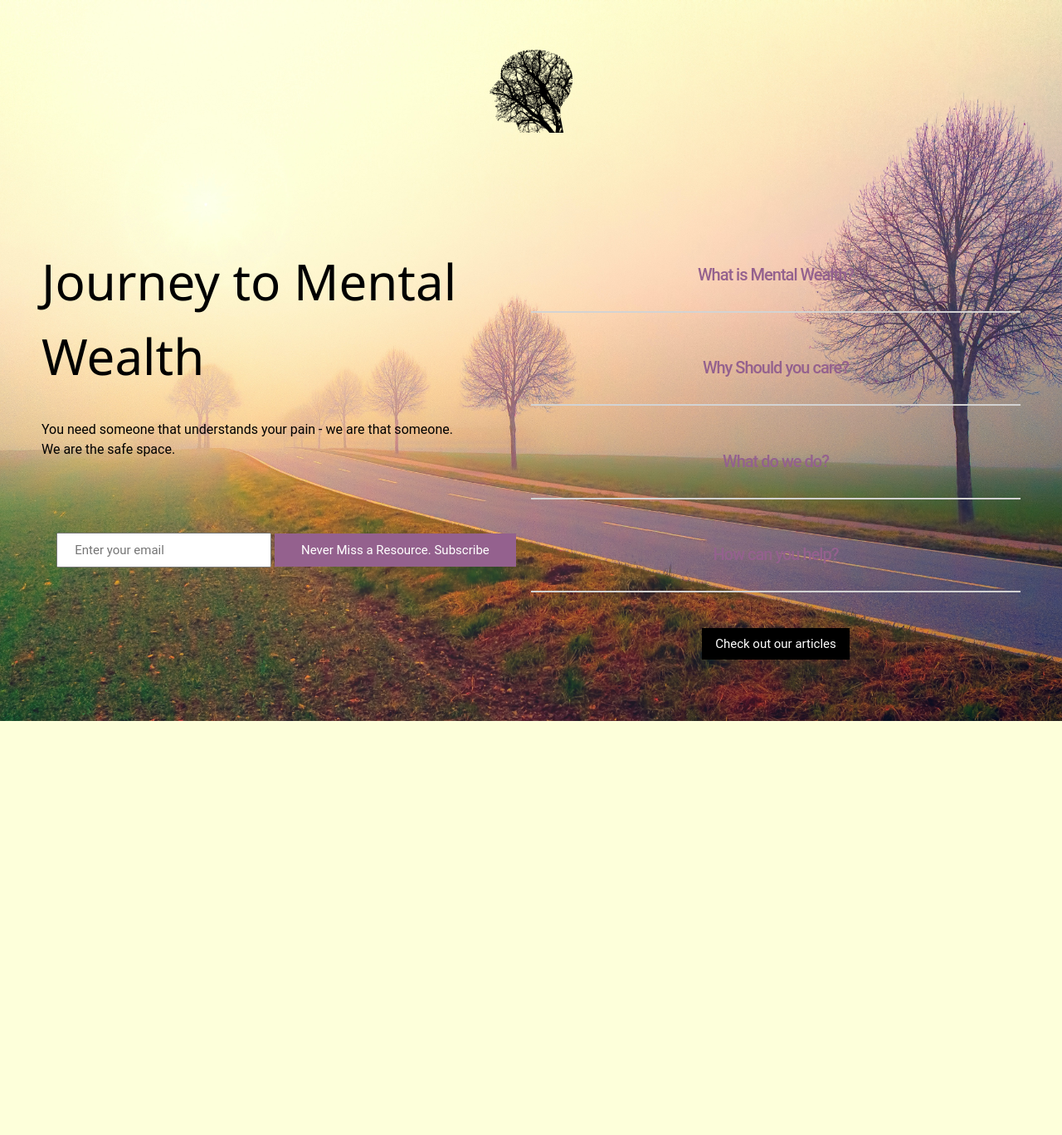
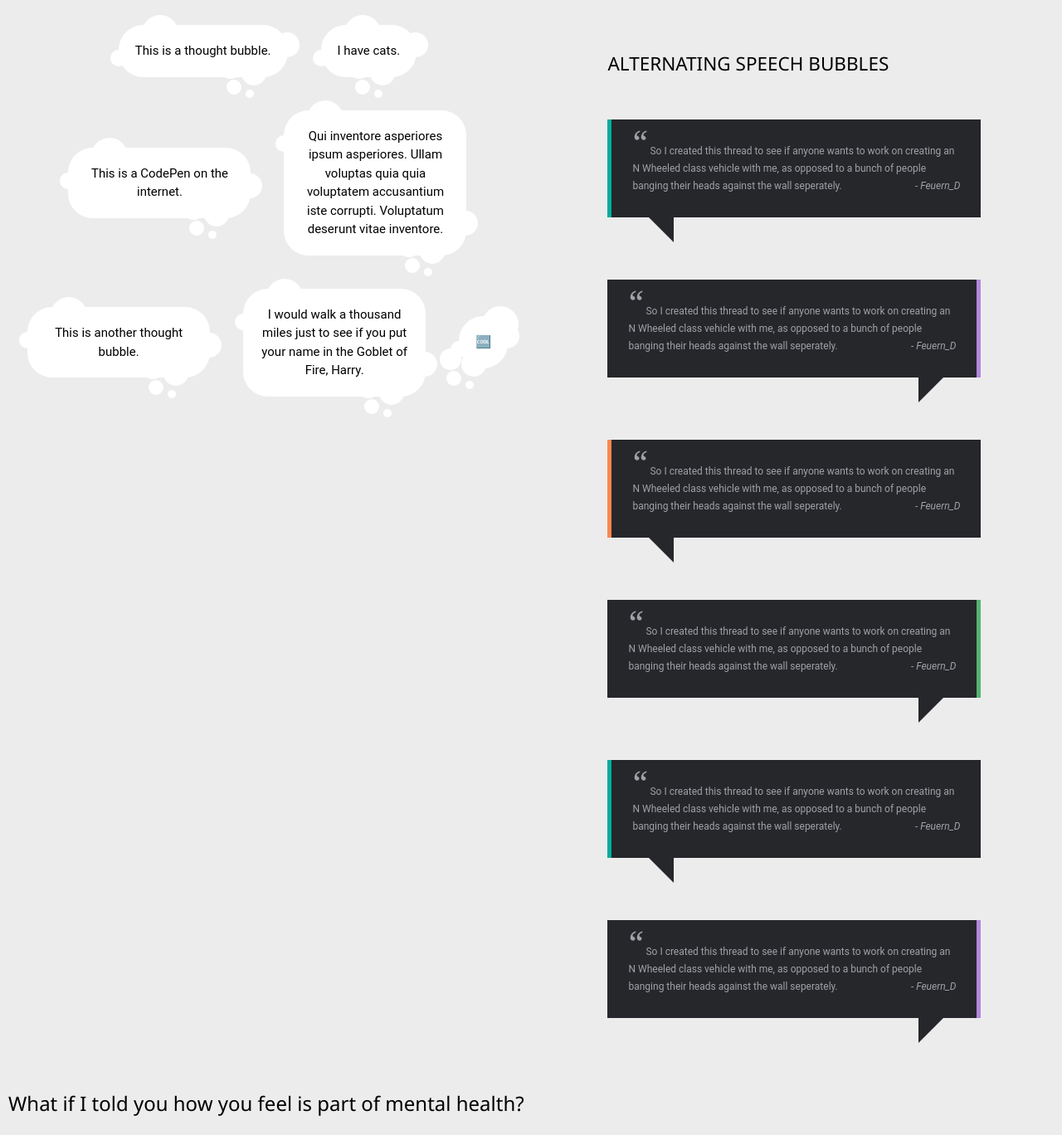
Before and after one commit to software-for-change/mental-health, a PHP site: page / in a window 1280 px wide. Shown: the whole page at 83% size. Before the commit the page ends 869 px from the top, so only its background shows below. Run offline with PHP 8.4, Linux system fonts and the light colour scheme; some libraries are stand-ins or nearby versions.

Commit message:
added a chat box and thought bubbles for the index page

```diff
--- /dev/null
+++ b/index.html
@@ -0,0 +1,84 @@
+<!DOCTYPE html>
+<html>
+<title>J2MW</title>
+<meta charset="UTF-8">
+<meta name="viewport" content="width=device-width, initial-scale=1">
+<link rel="stylesheet" href="https://www.w3schools.com/w3css/4/w3.css">
+<link rel="stylesheet" href="https://fonts.googleapis.com/css?family=Raleway">
+<link href="https://fonts.googleapis.com/css2?family=IBM+Plex+Serif:ital,wght@0,100;0,200;0,300;0,400;0,500;0,600;0,700;1,100;1,200;1,300;1,400;1,500;1,600&display=swap" rel="stylesheet">
+<link rel="stylesheet" href="style.css">
+<link href="https://fonts.googleapis.com/css?family=Open+Sans:300i,400" rel="stylesheet">
+
+<script src="jquery-3.5.1.min.js"></script>
+
+<body>
+    <div class="bgimg w3-display-container w3-animate-opacity w3-text-black">
+        <div class="row">
+            <div class="w3-half mental-qtns">
+                <div class="thought">This is a thought bubble.</div>
+                <div class="thought">I have cats.</div>
+                <div class="thought">This is a CodePen on the internet.</div>
+                <div class="thought">Qui inventore asperiores ipsum asperiores. Ullam voluptas quia quia voluptatem accusantium iste corrupti. Voluptatum deserunt vitae inventore.</div>
+                <div class="thought">This is another thought bubble.</div>
+                <div class="thought">I would walk a thousand miles just to see if you put your name in the Goblet of Fire, Harry.</div>
+                <div class="thought"> &#x1f192; </div>
+            </div>
+
+            <div class="w3-half chat-box">
+                <div class='wrapper'>
+                    <h1 class='text-center'>
+                        Alternating Speech Bubbles
+                    </h1>
+                    <div class='speechbubble'>
+                        <p>
+                            So I created this thread to see if anyone wants to work on creating an N Wheeled class vehicle with me, as opposed to a bunch of people banging their heads against the wall seperately.
+                            <span class='username'>Feuern_D</span>
+                        </p>
+                    </div>
+                    <div class='speechbubble'>
+                        <p>
+                            So I created this thread to see if anyone wants to work on creating an N Wheeled class vehicle with me, as opposed to a bunch of people banging their heads against the wall seperately.
+                            <span class='username'>Feuern_D</span>
+                        </p>
+                    </div>
+                    <div class='speechbubble'>
+                        <p>
+                            So I created this thread to see if anyone wants to work on creating an N Wheeled class vehicle with me, as opposed to a bunch of people banging their heads against the wall seperately.
+                            <span class='username'>Feuern_D</span>
+                        </p>
+                    </div>
+                    <div class='speechbubble'>
+                        <p>
+                            So I created this thread to see if anyone wants to work on creating an N Wheeled class vehicle with me, as opposed to a bunch of people banging their heads against the wall seperately.
+                            <span class='username'>Feuern_D</span>
+                        </p>
+                    </div>
+                    <div class='speechbubble'>
+                        <p>
+                            So I created this thread to see if anyone wants to work on creating an N Wheeled class vehicle with me, as opposed to a bunch of people banging their heads against the wall seperately.
+                            <span class='username'>Feuern_D</span>
+                        </p>
+                    </div>
+                    <div class='speechbubble'>
+                        <p>
+                            So I created this thread to see if anyone wants to work on creating an N Wheeled class vehicle with me, as opposed to a bunch of people banging their heads against the wall seperately.
+                            <span class='username'>Feuern_D</span>
+                        </p>
+                    </div>
+                </div>
+
+            </div>
+        </div>
+
+        <div class="">
+            <h3>What if I told you how you feel is part of mental health?</h3>
+        </div>
+
+    </div>
+    <script src="https://ajax.googleapis.com/ajax/libs/jquery/3.5.1/jquery.min.js"></script>
+    <script>
+    </script>
+
+</body>
+
+</html>
--- a/index.php
+++ /dev/null
@@ -1,111 +0,0 @@
-<!DOCTYPE html>
-<html>
-<title>J2MW</title>
-<meta charset="UTF-8">
-<meta name="viewport" content="width=device-width, initial-scale=1">
-<link rel="stylesheet" href="https://www.w3schools.com/w3css/4/w3.css">
-<link rel="stylesheet" href="https://fonts.googleapis.com/css?family=Raleway">
-<link href="https://fonts.googleapis.com/css2?family=IBM+Plex+Serif:ital,wght@0,100;0,200;0,300;0,400;0,500;0,600;0,700;1,100;1,200;1,300;1,400;1,500;1,600&display=swap" rel="stylesheet">
-<link rel="stylesheet" href="style.css">
-<link href="https://fonts.googleapis.com/css?family=Open+Sans:300i,400" rel="stylesheet">
-
-<script src="jquery-3.5.1.min.js"></script>
-
-<body>
-    <div class="bgimg w3-display-container w3-animate-opacity w3-text-white">
-        <div class="content landing-page">
-            <div class="landing-img header-img">
-                <img src="images/head.png" alt="">
-            </div>
-
-
-            <div class="w3-row row-content">
-                <div class="w3-half">
-                    <div class="index-heading">
-                        <h3 class="w3-padding-16">Journey to Mental Wealth</h3>
-                        <p>You need someone that understands your pain - we are that someone. We are the safe space.
-                        </p>
-                    </div>
-
-                    <!-- subscribe button -->
-                    <div class="w3-center subscribe-form w3-padding-64">
-                        <form action="">
-                            <input class="email-field" type="text" placeholder="Enter your email">
-                            <input class="subscribe" type="submit" value="Never Miss a Resource. Subscribe">
-                        </form>
-
-                        <a href="#info" class="glow">See more</a>
-
-                    </div>
-
-
-
-                </div>
-
-                <!-- info links  -->
-                <div id="info" class="info-links w3-center w3-padding-64 w3-half">
-                    <button id="1" onclick="about()" class="aboutButton">What is Mental Wealth?</button>
-                    <hr class="about-line">
-                    <p class="centerp" id="about"></p><br>
-                    <button id="2" onclick="student()" class="aboutButton">Why Should you care?</button>
-                    <hr class="about-line">
-                    <p class="centerp" id="student"></p><br>
-                    <button id="3" onclick="tutor()" class="aboutButton">What do we do?</button>
-                    <hr class="about-line">
-                    <p class="centerp" id="tutor"></p><br>
-                    <button id="4" onclick="benefits()" class="aboutButton">How can you help?</button>
-                    <hr class="about-line">
-                    <p class="centerp" id="benefits"></p><br>
-
-                    <a class="w3-center w3-button w3-black" href="home.php">Check out our articles</a>
-                </div>
-
-            </div>
-
-
-
-
-
-
-        </div>
-
-    </div>
-    <script src="https://ajax.googleapis.com/ajax/libs/jquery/3.5.1/jquery.min.js"></script>
-    <script>
-        function about() {
-            if (document.getElementById("about").innerHTML == "") {
-                document.getElementById("about").innerHTML = "At UBtutoring, we know how challenging computer science courses can be (we are computer science students ourselves!), so we created a system to help student sand tutors find each other in a social setting. You are free to browse different courses for a tutor, view information about that tutor, and choose a tutor who's schedule aligns with yours.";
-
-            } else {
-                document.getElementById("about").innerHTML = "";
-            }
-        }
-
-        function student() {
-            if (document.getElementById("student").innerHTML == "") {
-                document.getElementById("student").innerHTML = "Any current student at UB can sign up to be a student, we just ask that you are currently in the class that you choose to be tutored in to make sure the students that need help with their grades are able to get it. Once you create an account, you can start browsing classes, adding to your profile, and making appointments with tutors.!";
-            } else {
-                document.getElementById("student").innerHTML = "";
-            }
-        }
-
-        function tutor() {
-            if (document.getElementById("tutor").innerHTML == "") {
-                document.getElementById("tutor").innerHTML = "Any student at UB, whether undergraduate, graduate, or post-graduate can sign up to be a tutor with UBtutoring as long as you have a valid UB email address. As of right now, our site only allows tutors to choose one class to teach, in the future we are hoping to expand those options! Once you choose a course an complete sign-up, it encouraged that you complete.";
-            } else {
-                document.getElementById("tutor").innerHTML = "";
-            }
-        }
-
-        function benefits() {
-            if (document.getElementById("benefits").innerHTML == "") {
-                document.getElementById("benefits").innerHTML = "Being a tutor is fulfilling, looks great on a resume, and is easy to track the hours you put in with UBtutoring! On your tutor profile page, there is an element called \"tutor score\". This is updated every time a student completes a tutoring session with you. You can use this to track your time with us, as well as cite it on your resume. We are curently working with UB to allow a certain number of tutoring hours to count as credit hours so keep checking back!";
-            } else {
-                document.getElementById("benefits").innerHTML = "";
-            }
-        }
-    </script>
-
-</body>
-
-</html>
--- a/style.css
+++ b/style.css
@@ -382,168 +382,176 @@ html {
 }
 
 .bgimg {
-    background-image: url('road.jpg');
+    /* background-image: url('road.jpg'); */
     min-height: 100%;
     background-position: center;
     background-size: cover;
+    padding: 10px;
 }
 
 
-/* the cards on the index page */
+/* thought bubbles */
 
-.index-container {
-    height: 40vh;
-    width: 600px;
-    margin-top: 80px;
-    margin-left: calc(50% - 300px);
+.mental-qtns {
     display: flex;
+    flex-flow: row wrap;
+    justify-content: center;
+    margin: 0;
+    align-items: center;
+    align-content: center;
 }
 
-.index-card {
+.thought {
     display: flex;
-    height: 280px;
-    width: 200px;
-    background-color: var(--lightpurple);
-    border-radius: 10px;
-    transition: 0.4s ease-out;
+    background-color: #fff;
+    padding: 20px;
+    border-radius: 30px;
+    min-width: 40px;
+    max-width: 220px;
+    min-height: 40px;
+    margin: 20px;
     position: relative;
-    left: 0px;
-    color: black;
+    align-items: center;
+    justify-content: center;
+    text-align: center;
 }
 
-.index-card:not(:first-child) {
-    margin-left: -50px;
+.thought:before,
+.thought:after {
+    content: "";
+    background-color: #fff;
+    border-radius: 50%;
+    display: block;
+    position: absolute;
+    z-index: -1;
 }
 
-.index-card:hover {
-    transform: translateY(-20px);
-    transition: 0.4s ease-out;
+.thought:before {
+    width: 44px;
+    height: 44px;
+    top: -12px;
+    left: 28px;
+    box-shadow: -50px 30px 0 -12px #fff;
 }
 
-.index-card:hover~.index-card {
-    position: relative;
-    left: 50px;
-    transition: 0.4s ease-out;
-}
-
-.title {
-    color: black;
-    font-weight: 300;
-    position: absolute;
-    left: 20px;
-    top: 15px;
-}
-
-.bar {
-    position: absolute;
-    top: 100px;
-    left: 20px;
-    height: 5px;
-    width: 150px;
-}
-
-.emptybar {
-    background-color: #2e3033;
-    width: 100%;
-    height: 100%;
-}
-
-.filledbar {
-    position: absolute;
-    top: 0px;
-    z-index: 3;
-    width: 0px;
-    height: 100%;
-    background: rgb(0, 154, 217);
-    background: linear-gradient(90deg, rgba(0, 154, 217, 1) 0%, rgba(217, 147, 0, 1) 65%, rgba(255, 186, 0, 1) 100%);
-    transition: 0.6s ease-out;
-}
-
-.index-card:hover .filledbar {
-    width: 120px;
-    transition: 0.4s ease-out;
-}
-
-.circle {
-    position: absolute;
-    top: 150px;
-    left: calc(50% - 60px);
-}
-
-.stroke {
-    stroke: white;
-    stroke-dasharray: 360;
-    stroke-dashoffset: 360;
-    transition: 0.6s ease-out;
-}
-
-.index-card:hover .stroke {
-    stroke-dashoffset: 100;
-    transition: 0.6s ease-out;
+.thought:after {
+    bottom: -10px;
+    right: 26px;
+    width: 30px;
+    height: 30px;
+    box-shadow: 40px -34px 0 0 #fff, -28px -6px 0 -2px #fff, -24px 17px 0 -6px #fff, -5px 25px 0 -10px #fff;
 }
 
 
-/* the heading for the index page */
+/* chat side  */
 
-.index-heading {
-    color: black;
-    margin-top: 20%;
-    font-size: medium;
-    width: 85%;
+.chat-box {}
+
+.cf {
+    *zoom: 1;
 }
 
-.index-heading h3 {
-    font-size: 60px;
+.cf:before,
+.cf:after {
+    content: " ";
+    display: table;
 }
 
-
-/* subscribe button */
-
-input[class=subscribe] {
-    background-color: var(--grape);
-    border: none;
-    color: white;
-    padding: 9px 32px;
-    text-decoration: none;
-    cursor: pointer;
+.cf:after {
+    clear: both;
 }
 
-input[class=email-field] {
-    /* width: 100%; */
-    padding: 8px 20px;
-    margin: 8px 0;
-    box-sizing: border-box;
+body .wrapper {
+    max-width: 450px;
+    margin: 0 auto;
 }
 
-
-/* info links*/
-
-.info-links {
-    margin-top: 7%;
-    color: black;
+body .wrapper h1 {
+    margin-top: 50px;
+    margin-bottom: 50px;
+    text-transform: uppercase;
+    font-size: 1.5em;
 }
 
-.aboutButton {
-    border: none;
-    color: var(--grape);
-    padding: 9px 32px;
-    text-decoration: none;
-    cursor: pointer;
-    font-size: 20px;
-    font-weight: 500;
-    letter-spacing: -1px;
-    background-color: transparent;
+body .wrapper .speechbubble {
+    background-color: #26272b;
+    color: #9fa2a7;
+    font-size: 0.8em;
+    line-height: 1.75;
+    padding: 15px 25px;
+    margin-bottom: 75px;
+    cursor: default;
 }
 
-.info-links hr {
-    border: 0.1px solid var(--lightgray);
+body .wrapper .speechbubble:nth-child(2n) {
+    border-left: 5px solid;
 }
 
+body .wrapper .speechbubble:nth-child(2n):after {
+    content: "";
+    margin-top: -30px;
+    padding-top: 0px;
+    position: relative;
+    bottom: -45px;
+    left: 20px;
+    border-width: 30px 0 0 30px;
+    border-style: solid;
+    border-color: #26272b transparent;
+    display: block;
+    width: 0;
+}
 
-/* glow text for mobile version */
+body .wrapper .speechbubble:nth-child(2n + 1) {
+    border-right: 5px solid;
+}
 
-.glow {
-    display: none;
+body .wrapper .speechbubble:nth-child(2n + 1):after {
+    content: "";
+    margin-top: -30px;
+    padding-top: 0px;
+    position: relative;
+    bottom: -45px;
+    left: 350px;
+    border-width: 30px 30px 0 0;
+    border-style: solid;
+    border-color: #26272b transparent;
+    display: block;
+    width: 0;
+}
+
+body .wrapper .speechbubble:nth-child(4n + 1) {
+    border-color: #56b273;
+}
+
+body .wrapper .speechbubble:nth-child(4n + 2) {
+    border-color: #01ad9b;
+}
+
+body .wrapper .speechbubble:nth-child(4n + 3) {
+    border-color: #b388dd;
+}
+
+body .wrapper .speechbubble:nth-child(4n + 4) {
+    border-color: #ff8750;
+}
+
+body .wrapper .speechbubble p:before {
+    content: "“";
+    font-family: Georgia;
+    font-size: 40px;
+    line-height: 0;
+    display: inline-block;
+    display: -webkit-inline-box;
+}
+
+body .wrapper .speechbubble .username {
+    display: inline;
+    font-style: italic;
+    float: right;
+}
+
+body .wrapper .speechbubble .username:before {
+    content: "- ";
 }
 
 
```
